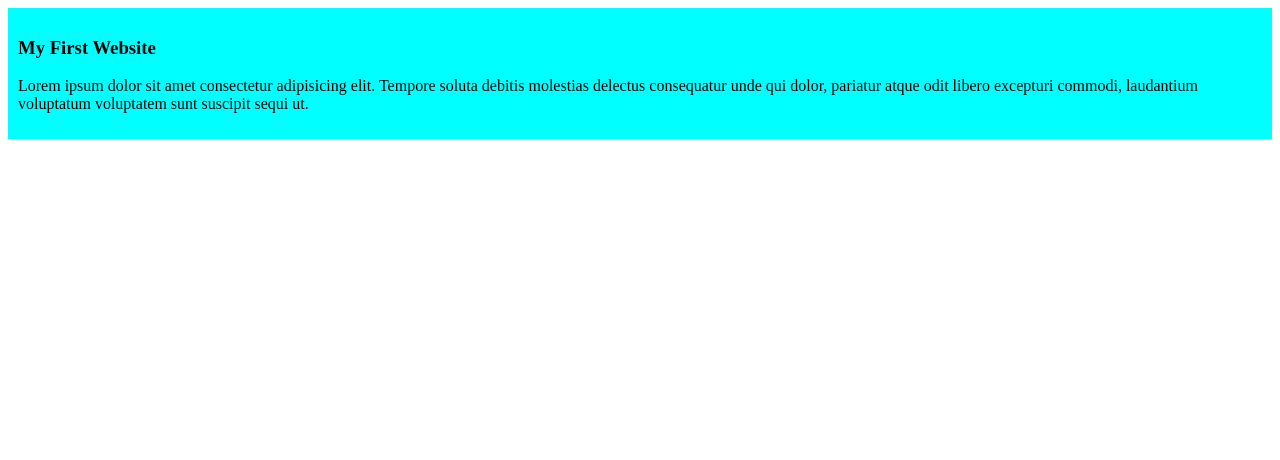
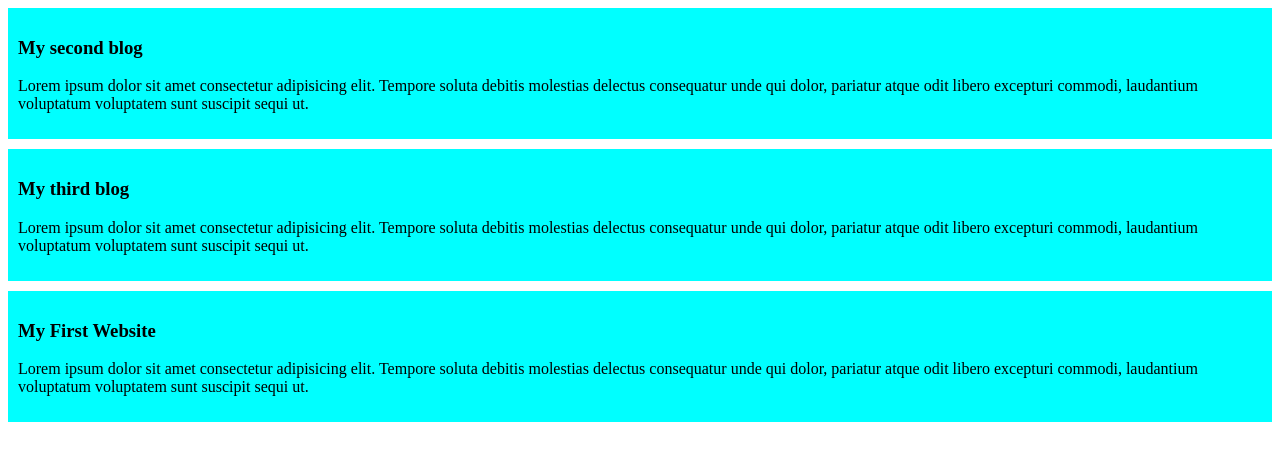
Before and after one commit to jobaidanowshi/my-simple-website, a plain HTML site: page index.html in a window 1280 px wide. Drawn offline with Linux system fonts and the light colour scheme.

Commit message:
added the second and the third blog

```diff
--- a/index.html
+++ b/index.html
@@ -8,6 +8,16 @@
 </head>
 <body>
     <div>
+        <h3>My second blog</h3>
+        <p>Lorem ipsum dolor sit amet consectetur adipisicing elit. Tempore soluta debitis molestias delectus consequatur unde qui dolor, pariatur atque odit libero excepturi commodi, laudantium voluptatum voluptatem sunt suscipit sequi ut.</p>
+    </div>
+
+    <div>
+        <h3>My third blog</h3>
+        <p>Lorem ipsum dolor sit amet consectetur adipisicing elit. Tempore soluta debitis molestias delectus consequatur unde qui dolor, pariatur atque odit libero excepturi commodi, laudantium voluptatum voluptatem sunt suscipit sequi ut.</p>
+    </div>
+
+    <div>
         <h3>My First Website</h3>
         <p>Lorem ipsum dolor sit amet consectetur adipisicing elit. Tempore soluta debitis molestias delectus consequatur unde qui dolor, pariatur atque odit libero excepturi commodi, laudantium voluptatum voluptatem sunt suscipit sequi ut.</p>
     </div>
--- a/styles/blog.css
+++ b/styles/blog.css
@@ -1,4 +1,5 @@
 div{
     background-color: aqua;
     padding: 10px;
+    margin-bottom: 10px;
 }
```
